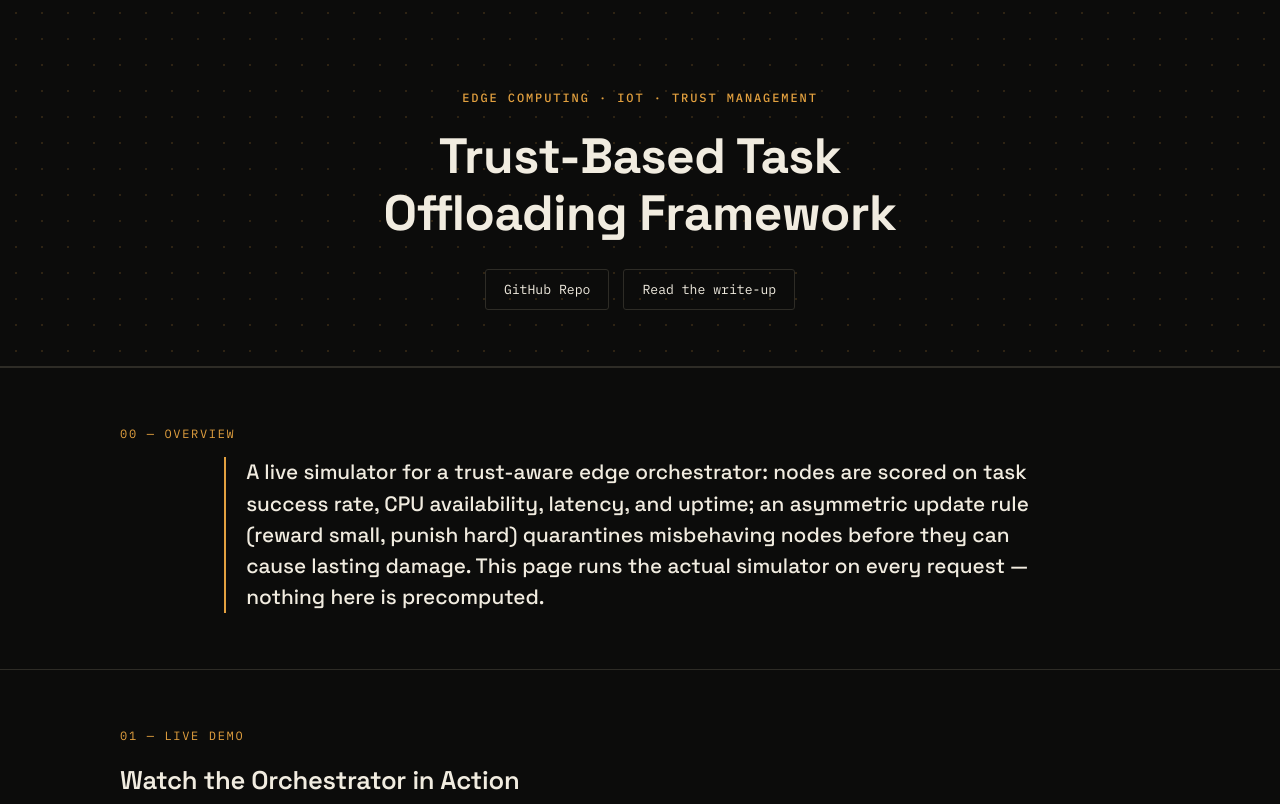
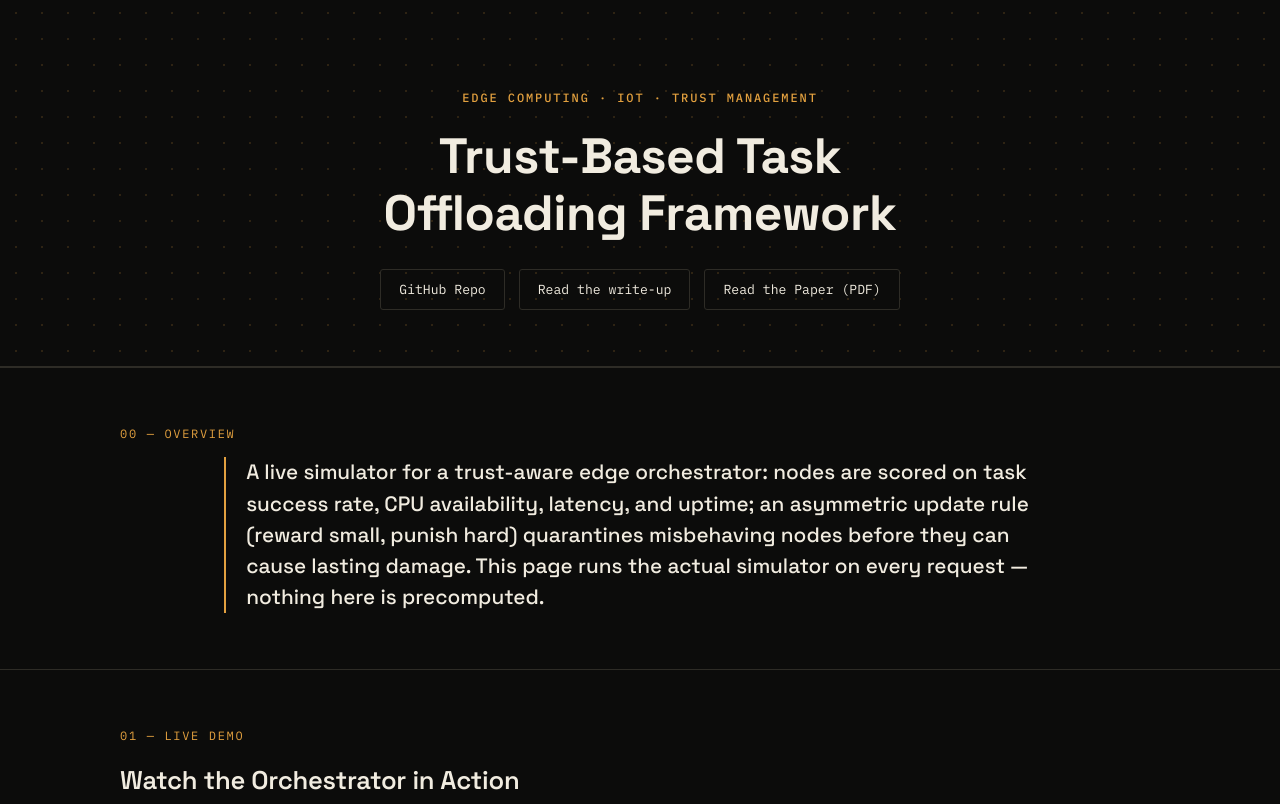
Before and after one commit to MridhiniM/Trust-Based-Task-Offloading-in-IOT-Devices, a plain HTML site: page frontend/index.html in a window 1280 px wide. Shown: the top 804 px of the page. Drawn offline with nearby package versions, Linux system fonts and the light colour scheme; no server answers.

Commit message:
Add the source paper PDF to the repo
Includes the paper this implementation is based on
(paper/Trust-Based-Task-Offloading-Framework.pdf) and links to it from
both the README and the live demo page's header links.

```diff
--- a/frontend/index.html
+++ b/frontend/index.html
@@ -18,6 +18,7 @@
       <nav class="hero-links">
         <a href="https://github.com/MridhiniM/Trust-Based-Task-Offloading-in-IOT-Devices" target="_blank" rel="noopener">GitHub Repo</a>
         <a href="https://github.com/MridhiniM/Trust-Based-Task-Offloading-in-IOT-Devices#readme" target="_blank" rel="noopener">Read the write-up</a>
+        <a href="https://github.com/MridhiniM/Trust-Based-Task-Offloading-in-IOT-Devices/blob/main/paper/Trust-Based-Task-Offloading-Framework.pdf" target="_blank" rel="noopener">Read the Paper (PDF)</a>
       </nav>
     </div>
   </header>
```
Also changed, not shown: 2 other files.
